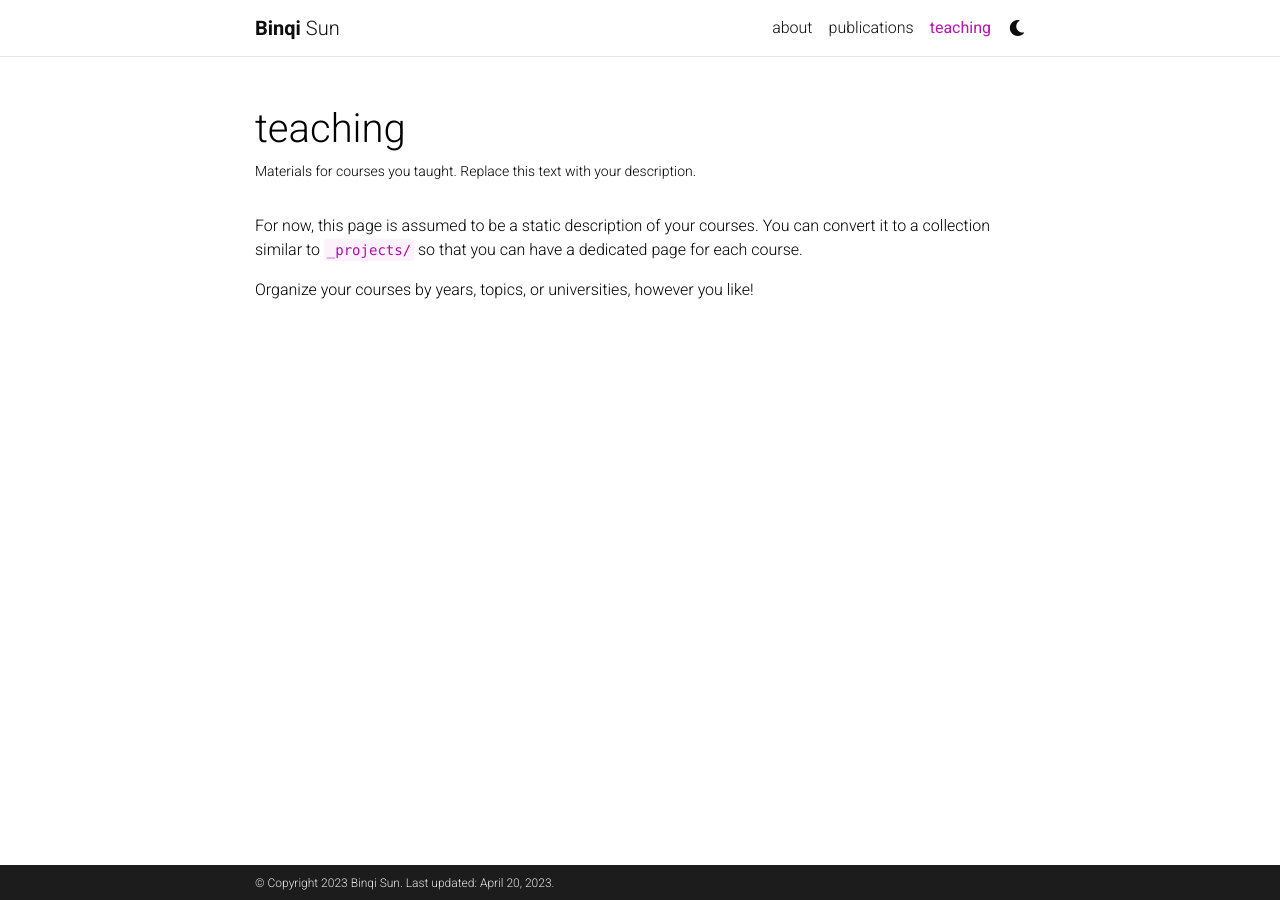
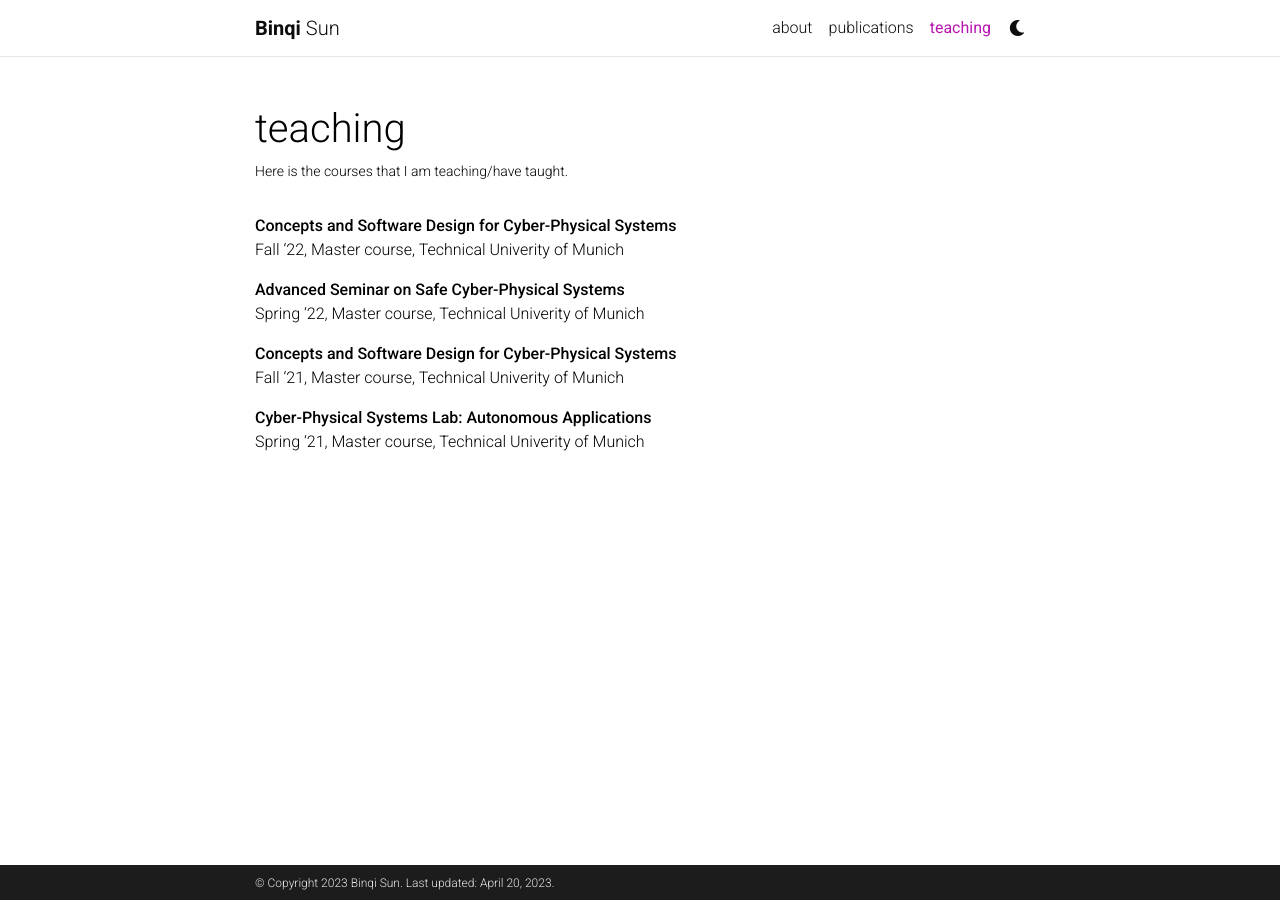
Before and after one commit to binqi-sun/binqi-sun.github.io, a Jekyll site: the page built from _pages/teaching.md, in a window 1280 px wide. Built offline with Jekyll 4.4.1, drawn with Linux system fonts in a browser that asks for light colours; comment, search, counter and statistics services are not loaded; a style sheet for code colours, icons or effects is not loaded.

Commit message:
initial commit

```diff
--- a/_pages/teaching.md
+++ b/_pages/teaching.md
@@ -2,11 +2,24 @@
 layout: page
 permalink: /teaching/
 title: teaching
-description: Materials for courses you taught. Replace this text with your description.
+description: Here is the courses that I am teaching/have taught.
 nav: true
 nav_order: 5
 ---
 
-For now, this page is assumed to be a static description of your courses. You can convert it to a collection similar to `_projects/` so that you can have a dedicated page for each course.
+**Concepts and Software Design for Cyber-Physical Systems**<br>
+Fall '22, Master course, Technical Univerity of Munich<br>
 
-Organize your courses by years, topics, or universities, however you like!
+**Advanced Seminar on Safe Cyber-Physical Systems**<br>
+Spring '22, Master course, Technical Univerity of Munich<br>
+
+**Concepts and Software Design for Cyber-Physical Systems**<br>
+Fall '21, Master course, Technical Univerity of Munich<br>
+
+**Cyber-Physical Systems Lab: Autonomous Applications**<br>
+Spring '21, Master course, Technical Univerity of Munich<br>
+
+
+<!-- For now, this page is assumed to be a static description of your courses. You can convert it to a collection similar to `_projects/` so that you can have a dedicated page for each course.
+
+Organize your courses by years, topics, or universities, however you like! -->
```
Also changed, not shown: _pages/about.md (+1 -1 lines), _teaching/concept_software_cps.md (added, +7 -0 lines).
